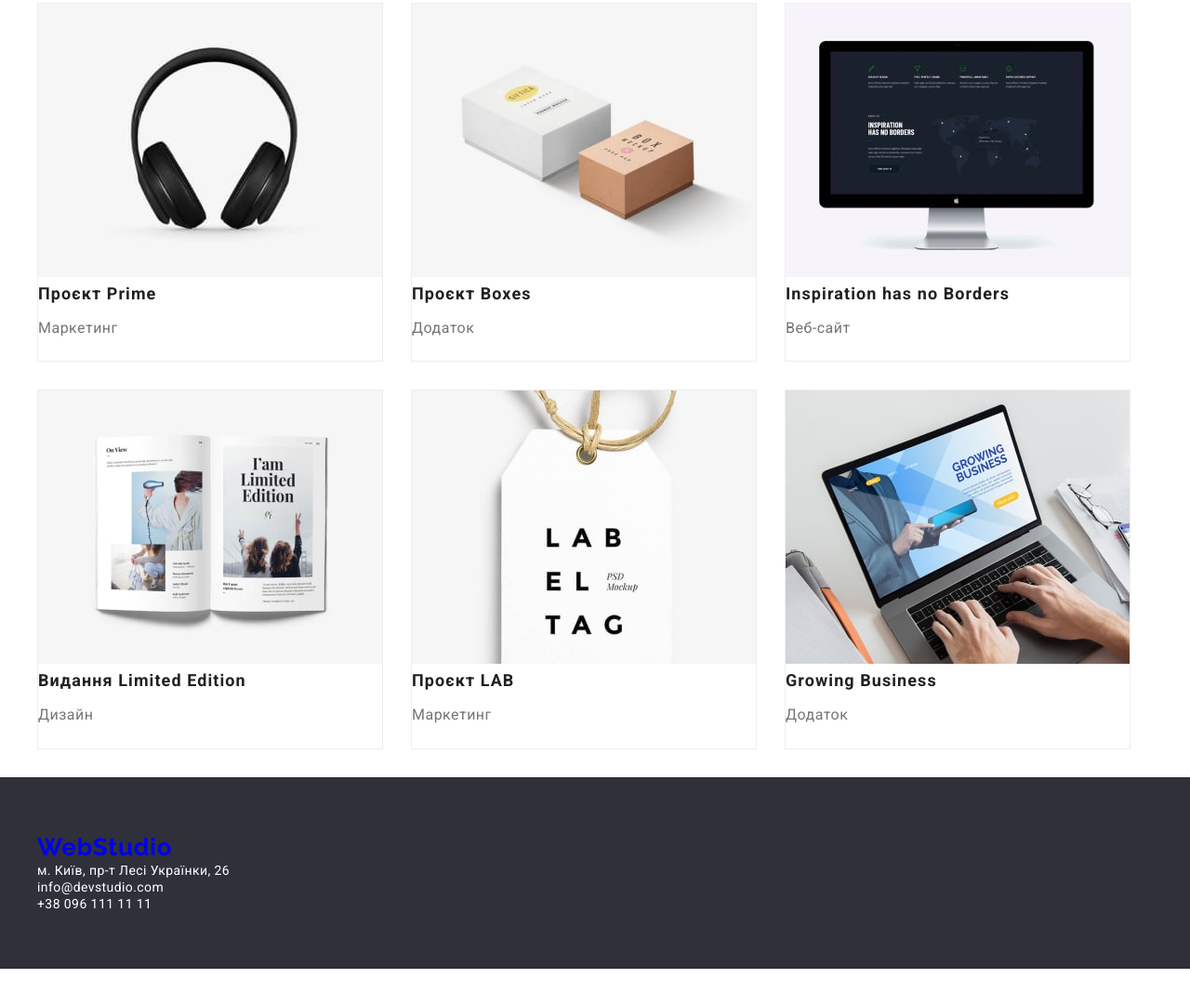
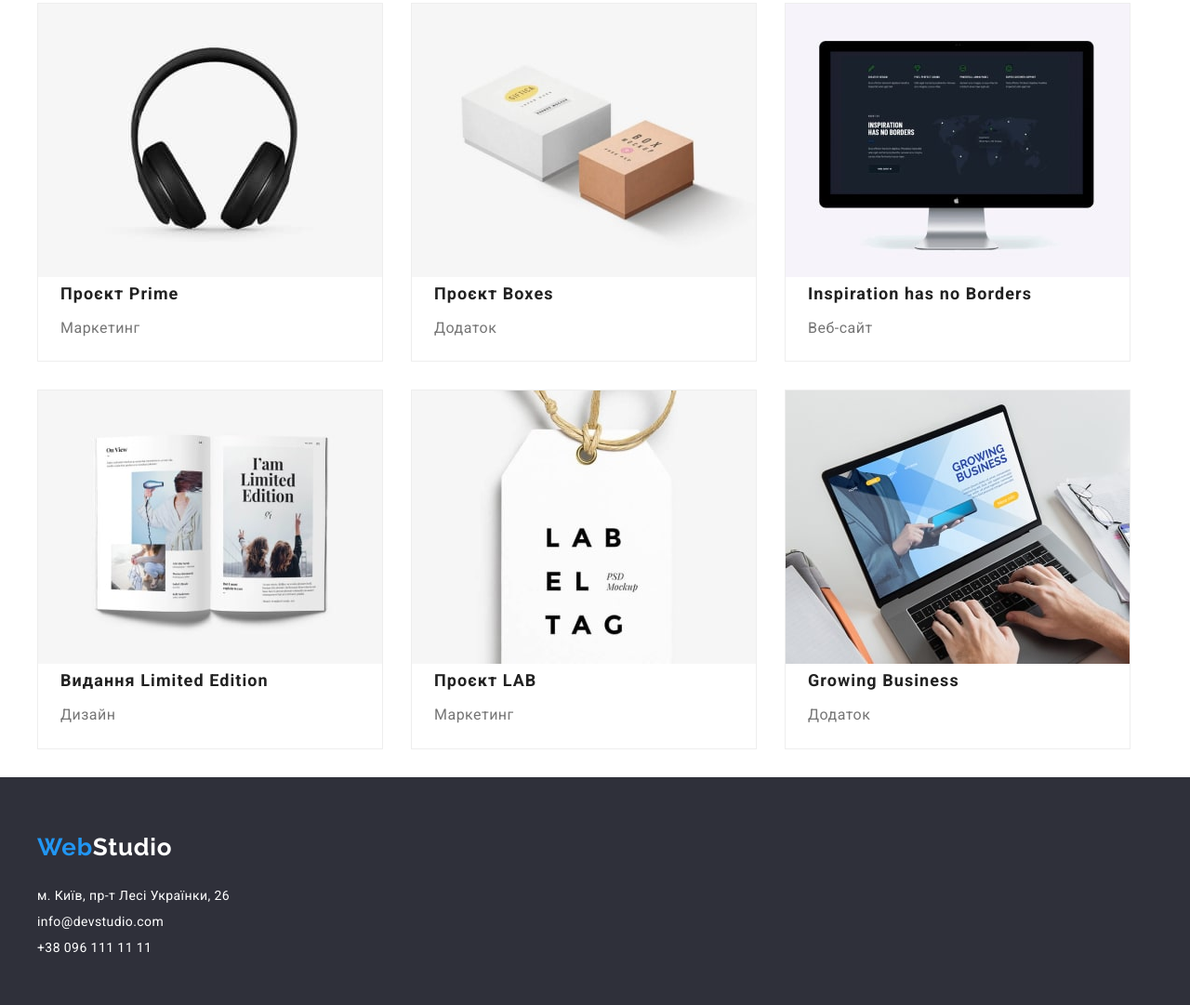
Before and after one commit to lesiastavniichuk/goit-markup-hw-03, a plain HTML site: page portfolio.html in a window 1280 px wide. Shown: the part 693-1774 px from the top of the page at 93% size. Before the commit the page ends 1735 px from the top, so only its background shows below. Drawn offline with nearby package versions, Linux system fonts and the light colour scheme.

Commit message:
20.11.2022 20:56

```diff
--- a/css/styles.css
+++ b/css/styles.css
@@ -300,7 +300,7 @@ padding-bottom: 30px;
   padding-top: 100px;
   padding-bottom: 56px;
   justify-content: center;
-  background-color: transparent;
+  border: transparent;
 }
 
 .button-work-list li+li{
@@ -332,6 +332,7 @@ font-size: 18px;
 line-height: 2;
 letter-spacing: 0.06em;
 color: #212121;
+margin-left: 24px;
 }
 
 .work-text{
@@ -340,6 +341,7 @@ font-size: 16px;
 line-height: 1.89;
 letter-spacing: 0.03em;
 color: var(--second-link-color);
+margin-left: 24px;
 }
 
 .item{
@@ -363,46 +365,6 @@ margin-right: 30px;
 
 /*------FOOTER------ */
 
-/* .footer{
-  background-color:var(--foncolor);
-  padding: 60px 0;
-}
-
-footer .container{
-  padding-top: 60px;
-  padding-bottom: 60px;
-}
-
-.firstlogofooter {
-color: var(--primary-link-color);
-padding-bottom: 28px;
- }
-
-.secondtlogofooter {
-  color: var(--accent-color);
-
- }
-
-.contactfooter{
-  font-family: 'Roboto';
-  font-style: normal;
-  font-weight: 400;
-  font-size: 14px;
-  line-height:  1.14;
-  letter-spacing: 0.03em;
-  color: #FFFFFF;
-color: var(--accent-color);
- }
- .logofooter{
-  margin-bottom: 28px;
- }
-
-.contactfooter-list{
-    padding-top: 28px;
-}
-.contactfooter{
-margin-bottom: 12px;
-} */
 
 .footer{
   display: block;
@@ -417,17 +379,17 @@ margin-bottom: 12px;
   color: var(--accent-color);
  }
  .logofooter{
+
   margin-bottom: 28px;
  }
  .contactfooter{
+  display: block;
   font-family: 'Roboto';
 font-style: normal;
 font-weight: 400;
 font-size: 14px;
 line-height: 16px;
-/* identical to box height, or 114% */
-
 letter-spacing: 0.03em;
-padding-top: 28px;
+margin-bottom: 12px;
 color: #FFFFFF;
  }
--- a/portfolio.html
+++ b/portfolio.html
@@ -1,5 +1,6 @@
 <!DOCTYPE html>
 <html lang="en">
+
 <head>
   <meta charset="UTF-8">
   <meta http-equiv="X-UA-Compatible" content="IE=edge">
@@ -8,14 +9,14 @@
 
   <link rel="preconnect" href="https://fonts.googleapis.com">
   <link rel="preconnect" href="https://fonts.gstatic.com" crossorigin>
-    <link
-        href="https://fonts.googleapis.com/css2?family=Raleway:wght@700&family=Roboto:wght@400;500;700;900&display=swap"
+  <link href="https://fonts.googleapis.com/css2?family=Raleway:wght@700&family=Roboto:wght@400;500;700;900&display=swap"
     rel="stylesheet">
   <link rel="stylesheet" href="https://cdnjs.cloudflare.com/ajax/libs/modern-normalize/1.1.0/modern-normalize.min.css"
     integrity="sha512-wpPYUAdjBVSE4KJnH1VR1HeZfpl1ub8YT/NKx4PuQ5NmX2tKuGu6U/JRp5y+Y8XG2tV+wKQpNHVUX03MfMFn9Q=="
     crossorigin="anonymous" referrerpolicy="no-referrer" />
   <link rel="stylesheet" href="./css/styles.css">
 </head>
+
 <body class="body">
   <!----------------------------HEADER---------------------------->
 
@@ -23,23 +24,16 @@
   <header class="header-portfolio">
     <div class="container">
 
-            <a href="./index.html" lang="en" class="firstpartlogo logo link"
-              >Web<span class="secondtpartlogo logo link">Studio</span></a
-            >
+      <a href="./index.html" lang="en" class="firstpartlogo logo link">Web<span
+          class="secondtpartlogo logo link">Studio</span></a>
 
       <nav>
         <ul class="header-list list">
           <li>
-                <a
-                  class="header-link link link-curreent studia"
-                  href="./index.html"
-                  >Студія</a
-                >
+            <a class="header-link link link-curreent studia" href="./index.html">Студія</a>
           </li>
           <li>
-                <a class="header-link link portfolio" href="./portfolio.html"
-                  >Портфоліо</a
-                >
+            <a class="header-link link portfolio" href="./portfolio.html">Портфоліо</a>
           </li>
           <li><a class="header-link link contacts" href="#">Контакти</a></li>
         </ul>
@@ -47,14 +41,10 @@
 
       <ul class="header-list header-cont list">
         <li>
-              <a class="header-tel-mail link" href="mailto:info@devstudio.com"
-                >info@devstudio.com</a
-              >
+          <a class="header-tel-mail link" href="mailto:info@devstudio.com">info@devstudio.com</a>
         </li>
         <li>
-              <a class="header-tel-mail link" href="tel:+380961111111"
-                >+38 096 111 11 11</a
-              >
+          <a class="header-tel-mail link" href="tel:+380961111111">+38 096 111 11 11</a>
         </li>
       </ul>
     </div>
@@ -84,42 +74,42 @@
           <p class="work-text">Веб-сайт</p>
         </li>
         <li class="item">
-                    <img src="./img/img1.jpg" alt="Постер New Orlean vs Golden Star"width="370" height="294">
+          <img src="./img/img1.jpg" alt="Постер New Orlean vs Golden Star" width="370" height="294">
           <h2 class="work-title">Постер New Orlean vs Golden Star</h2>
           <p class="work-text">Дизайн</p>
         </li>
         <li class="item">
-                    <img src="./img/img2.jpg" alt="Ресторан Seafood"width="370" height="294">
+          <img src="./img/img2.jpg" alt="Ресторан Seafood" width="370" height="294">
           <h2 class="work-title">Ресторан Seafood</h2>
           <p class="work-text">Додаток</p>
         </li>
         <li class="item">
-                    <img src="./img/img8.jpg" alt="Проєкт Prime"width="370" height="294">
+          <img src="./img/img8.jpg" alt="Проєкт Prime" width="370" height="294">
           <h2 class="work-title">Проєкт Prime</h2>
           <p class="work-text">Маркетинг</p>
         </li>
         <li class="item">
-                    <img src="./img/img3.jpg" alt="Проєкт Boxes"width="370" height="294">
+          <img src="./img/img3.jpg" alt="Проєкт Boxes" width="370" height="294">
           <h2 class="work-title">Проєкт Boxes</h2>
           <p class="work-text">Додаток</p>
         </li>
         <li class="item">
-                    <img src="./img/img4.jpg" alt="Inspiration has no Borders"width="370" height="294">
+          <img src="./img/img4.jpg" alt="Inspiration has no Borders" width="370" height="294">
           <h2 class="work-title">Inspiration has no Borders</h2>
           <p class="work-text">Веб-сайт</p>
         </li>
         <li class="item">
-                    <img src="./img/img5.jpg" alt="Видання Limited Edition"width="370" height="294">
+          <img src="./img/img5.jpg" alt="Видання Limited Edition" width="370" height="294">
           <h2 class="work-title">Видання Limited Edition</h2>
           <p class="work-text">Дизайн</p>
         </li>
         <li class="item">
-                    <img src="./img/img6.jpg" alt="Проєкт LAB"width="370" height="294">
+          <img src="./img/img6.jpg" alt="Проєкт LAB" width="370" height="294">
           <h2 class="work-title">Проєкт LAB</h2>
           <p class="work-text">Маркетинг</p>
         </li>
         <li class="item">
-                    <img src="./img/img7.jpg" alt="Growing Business"width="370" height="294">
+          <img src="./img/img7.jpg" alt="Growing Business" width="370" height="294">
           <h2 class="work-title">Growing Business</h2>
           <p class="work-text">Додаток</p>
         </li>
@@ -127,35 +117,29 @@
     </div>
   </main>
   <!---------------------------FOOTER--------------------------->
-
   <footer class="footer">
-        <div class="container border">
-          <a href="./index.html" lang="en" class="firstpartlogofooter logo link"
-            >Web<span class="secondtpartlogofooter logo link">Studio</span></a
-          >
+    <div class="container">
+      <div class="logofooter">
+        <a href="./index.html" lang="en" class="firstlogofooter logo link">Web<span
+            class="secondtlogofooter logo link">Studio</span></a>
+      </div>
       <address>
-            <ul class="contactfooter-list list">
+        <ul class="list">
           <li>
-                <a
-                  href="https://goo.gl/maps/UvmpvFEawBBhTNfw9"
-                  class="contactfooter link"
-                  >м. Київ, пр-т Лесі Українки, 26</a
-                >
+            <a href="https://goo.gl/maps/UvmpvFEawBBhTNfw9" class="contactfooter link">м. Київ, пр-т Лесі Українки,
+              26</a>
+          </li>
           </li>
           <li>
-                <a href="mailto:info@devstudio.com" class="contactfooter link"
-                  >info@devstudio.com</a
-                >
+            <a href="mailto:info@devstudio.com" class="contactfooter link">info@devstudio.com</a>
           </li>
           <li>
-                <a href="tel:+380961111111" class="contactfooter link"
-                  >+38 096 111 11 11</a
-                >
+            <a href="tel:+380961111111" class="contactfooter link">+38 096 111 11 11</a>
           </li>
         </ul>
       </address>
     </div>
   </footer>
+</body>
 
-</body>
 </html>
```
Also changed, not shown: index.html (+29 -79 lines). Lines whose indentation alone changed are shown as unchanged.
